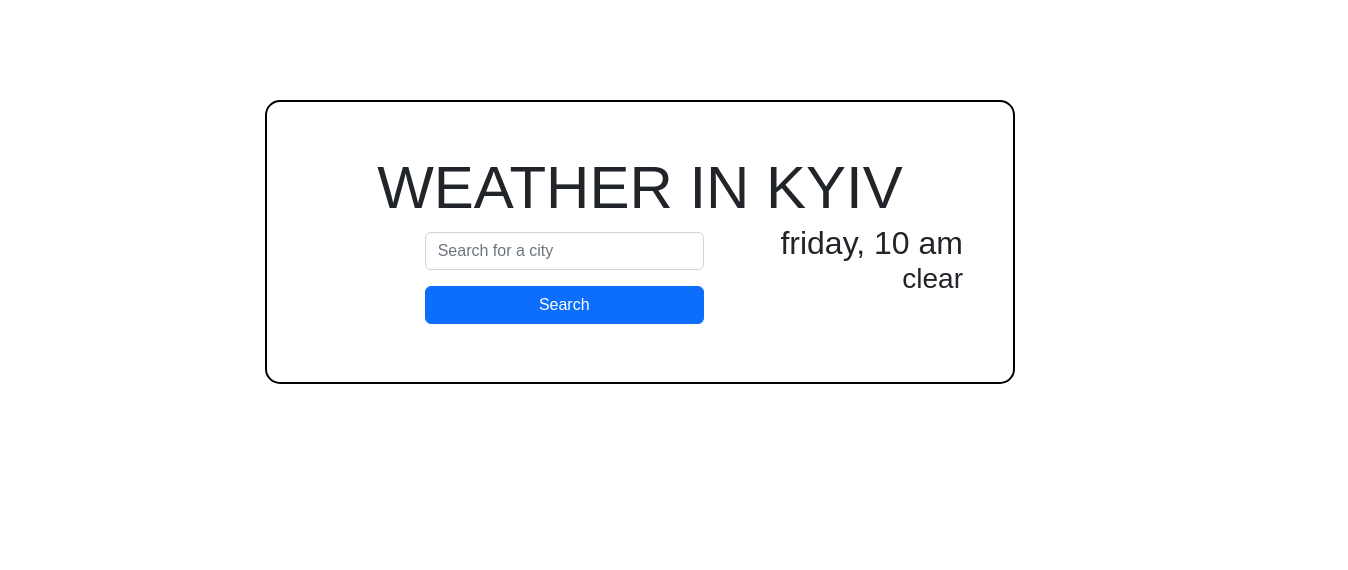
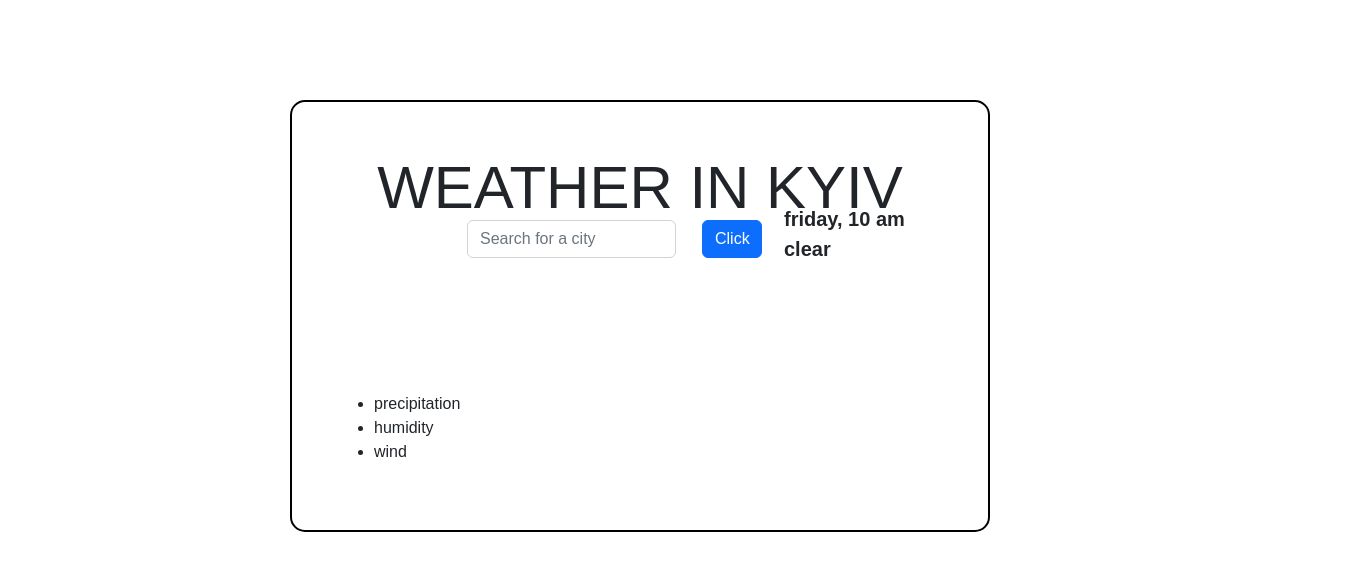
Before and after one commit to krshiiikova/new-weather-app, a plain HTML site: page index.html in a window 1280 px wide. Shown: the whole page, 1348 px wide, since content can reach past the window. Drawn offline with nearby package versions, Linux system fonts and the light colour scheme; a web font is replaced by a local one.

Commit message:
Upgraded HTML and CSS files

```diff
--- a/index.html
+++ b/index.html
@@ -27,28 +27,30 @@
   </head>
   <body>
     <div class="container">
-      <h1>WEATHER IN KYIV</h1>
-      <div class="row">
-        <div class="col-2"></div>
-        <div class="col-5">
-          <form class="form-inline">
-            <div class="row">
-              <input
-                type="text"
-                class="form-control m-2"
-                placeholder="Search for a city"
-              />
+      <span>
+        <h1>WEATHER IN KYIV</h1>
+        <span>
+          <ul class="info">
+            <li>friday, 10 am</li>
+            <li>clear</li>
+          </ul>
+        </span>
+      </span>
 
-              <button type="submit" class="btn btn-primary m-2">Search</button>
-            </div>
-          </form>
-        </div>
+      <form>
+        <input
+          type="text"
+          class="form-control"
+          placeholder="Search for a city"
+        />
 
-        <div class="col-5">
-          <h2>friday, 10 am</h2>
-          <h3>clear</h3>
-        </div>
-      </div>
+        <button type="submit" class="btn btn-primary mb-3">Click</button>
+      </form>
+      <ul>
+        <li>precipitation</li>
+        <li>humidity</li>
+        <li>wind</li>
+      </ul>
     </div>
   </body>
 </html>
--- a/style.css
+++ b/style.css
@@ -5,7 +5,7 @@ body {
   border: 2px solid black;
   border-radius: 15px;
   margin: 100px auto;
-  max-width: 750px;
+  max-width: 700px;
   display: block;
   padding: 50px;
 }
@@ -19,8 +19,25 @@ h3 {
   text-align: right;
   margin: 0;
 }
-.col-4 {
-  padding: 0;
+.info {
+  font-weight: bolder;
+  list-style: none;
+  font-size: 20px;
+
+  position: relative;
+  left: 410px;
+  top: -20px;
 }
-.btn {
+
+input {
+  max-width: 35%;
+  position: relative;
+  top: -80px;
+  left: 125px;
 }
+button {
+  width: 10%;
+  position: relative;
+  top: -118px;
+  left: 360px;
+}
```
